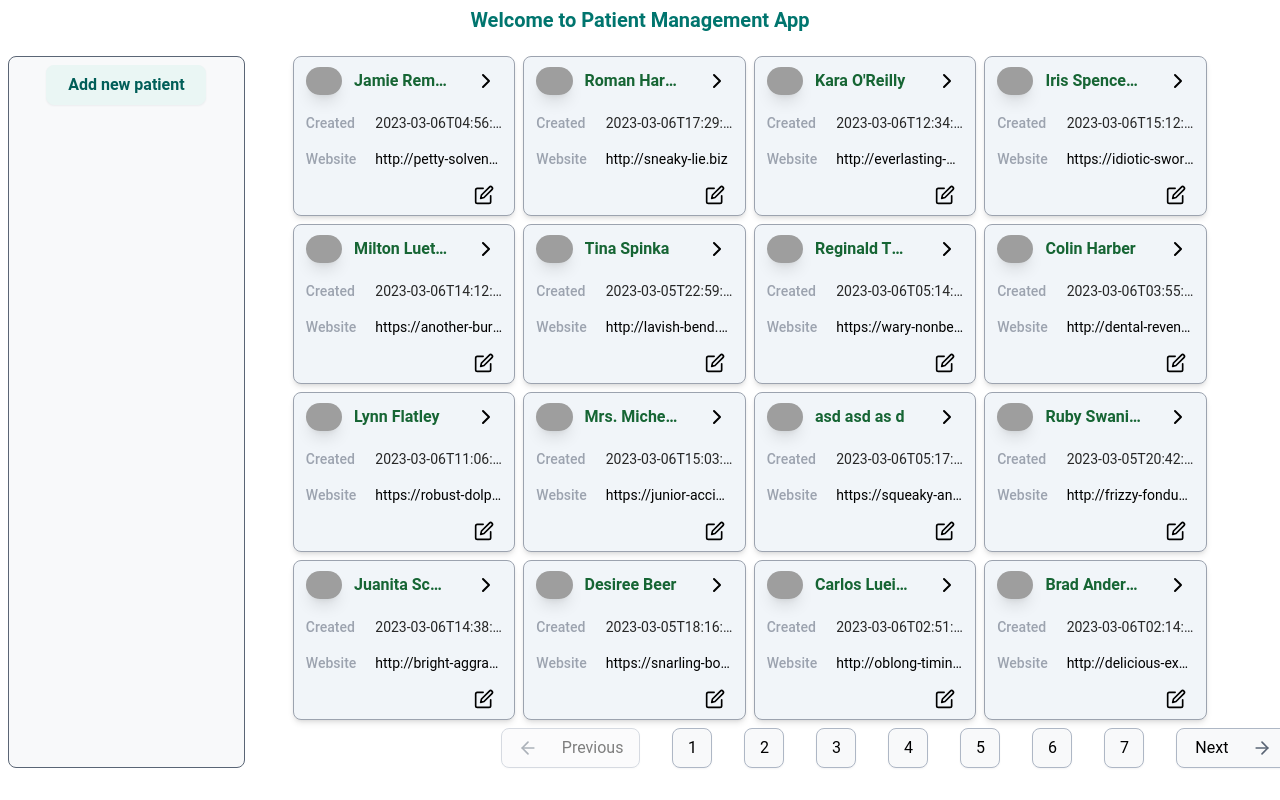
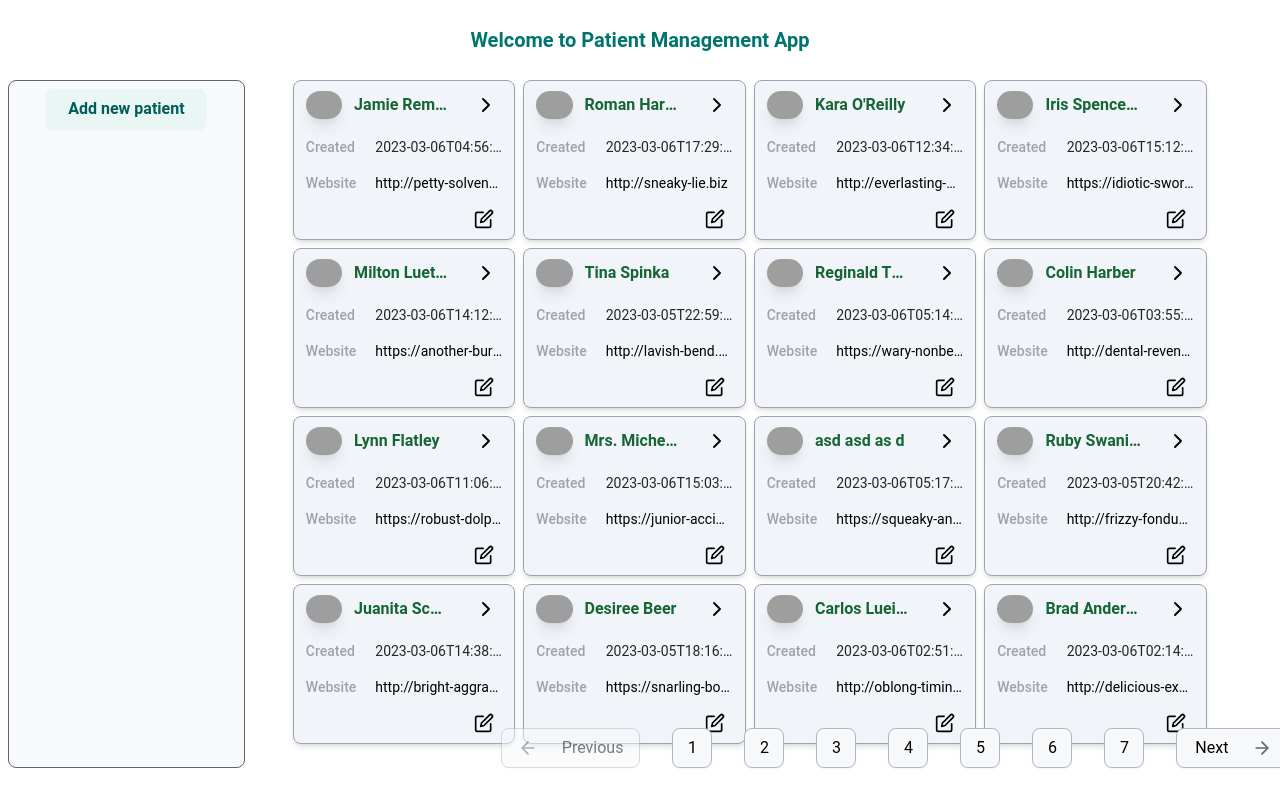
Before and after one commit to margenpro/light-it-challenge, a React (Create React App) app: page / in a window 1280 px wide. Built offline with nearby package versions, Linux system fonts and the light colour scheme; grey boxes are pictures that could not be loaded.

Commit message:
Added toast notifications

```diff
--- a/package.json
+++ b/package.json
@@ -18,6 +18,7 @@
     "react-dom": "^18.2.0",
     "react-feather": "^2.0.10",
     "react-scripts": "5.0.1",
+    "react-toastify": "^10.0.2",
     "react-tooltip": "^5.25.2",
     "tailwindcss": "^3.4.1",
     "typescript": "^4.9.5",
--- a/src/components/main_container.tsx
+++ b/src/components/main_container.tsx
@@ -4,6 +4,8 @@ import { Button } from "./atoms/button";
 import CreatePatient from "./organisms/create_patient";
 import { TPatientType } from "../types/patient";
 import PatientsContainer from "./organisms/patients_container/patients_container";
+import { ToastContainer } from "react-toastify";
+import 'react-toastify/dist/ReactToastify.css';
 
 export default function MainContainer() {
   const [patientsData, setPatientsData] = useState<TPatientType[]>(data);
@@ -35,7 +37,7 @@ export default function MainContainer() {
 
   return (
     <div className="flex flex-col h-screen w-full">
-      <div className="flex h-[5%] items-center justify-center p-4">
+      <div className="flex h-[5%] items-center justify-center pt-10 pb-6">
         <h1 className="font-semibold text-xl text-primary-00756e">Welcome to Patient Management App</h1>
       </div>
       <div className="flex overflow-hidden h-[95%] px-2 pt-4 pb-8 gap-2">
@@ -51,6 +53,7 @@ export default function MainContainer() {
           </div>
         </div>
       </div>
+      <ToastContainer position='top-right' autoClose={3000} closeOnClick pauseOnHover  />
     </div>
   );
 }
--- a/src/components/organisms/create_patient.tsx
+++ b/src/components/organisms/create_patient.tsx
@@ -2,6 +2,8 @@ import React, { useEffect, useState } from "react";
 import { Button } from "../atoms/button";
 import { TPatientType } from "../../types/patient";
 import { v4 as uuid } from "uuid";
+import { toast } from 'react-toastify';
+import { Tooltip } from "react-tooltip";
 
 interface ICreatePatientProps {
   patient?: TPatientType;
@@ -63,6 +65,7 @@ export default function CreatePatient({ patient, onClose, savePatient }: ICreate
       createdAt: patient?.createdAt ? patient?.createdAt : new Date().toLocaleString(),
     };
     savePatient(newPatient);
+    toast.success(!!!patient ? 'New patient has been added!': 'Patient has been updated!')
     onCancel();
   };
 
@@ -70,6 +73,7 @@ export default function CreatePatient({ patient, onClose, savePatient }: ICreate
     if(!!patient){
       setFormValues(initialValues)
     }
+    // eslint-disable-next-line react-hooks/exhaustive-deps
   }, [patient])
 
   const isFormValid = !!formValues.name && !!formValues.website && !!formValues.description;
@@ -84,6 +88,7 @@ export default function CreatePatient({ patient, onClose, savePatient }: ICreate
             type="text"
             placeholder="Name"
             value={formValues.name}
+            required
             onChange={handleFormChange}
           />
         </div>
@@ -95,6 +100,7 @@ export default function CreatePatient({ patient, onClose, savePatient }: ICreate
             type="url"
             placeholder="https://www.google.com/"
             value={formValues.website}
+            required
             onChange={handleFormChange}
           />
         </div>
@@ -119,6 +125,7 @@ export default function CreatePatient({ patient, onClose, savePatient }: ICreate
             name="description"
             placeholder="Maxime tenetur eius perspiciatis minus et. Dolores rem exercitationem iure accusamus animi esse deleniti officia."
             value={formValues.description}
+            required
             onChange={handleFormChange}
           />
         </div>
@@ -126,9 +133,10 @@ export default function CreatePatient({ patient, onClose, savePatient }: ICreate
           <Button variant="secondary" onClick={onCancel}>
             Cancel
           </Button>
-          <Button variant="primary" disabled={!isFormValid} onClick={onSubmit}>
+          <Button variant="primary" disabled={!isFormValid} onClick={onSubmit} data-tooltip-id="submit-tooltip">
             {!!patient ? "Save" : "Add"}
           </Button>
+          {isFormValid ? null : <Tooltip id="submit-tooltip" content="Fill in all the required fields" className="!rounded-8" />}
         </div>
       </div>
     </div>
```
Also changed, not shown: 1 other file (tests, documents, lock files or other folders).
